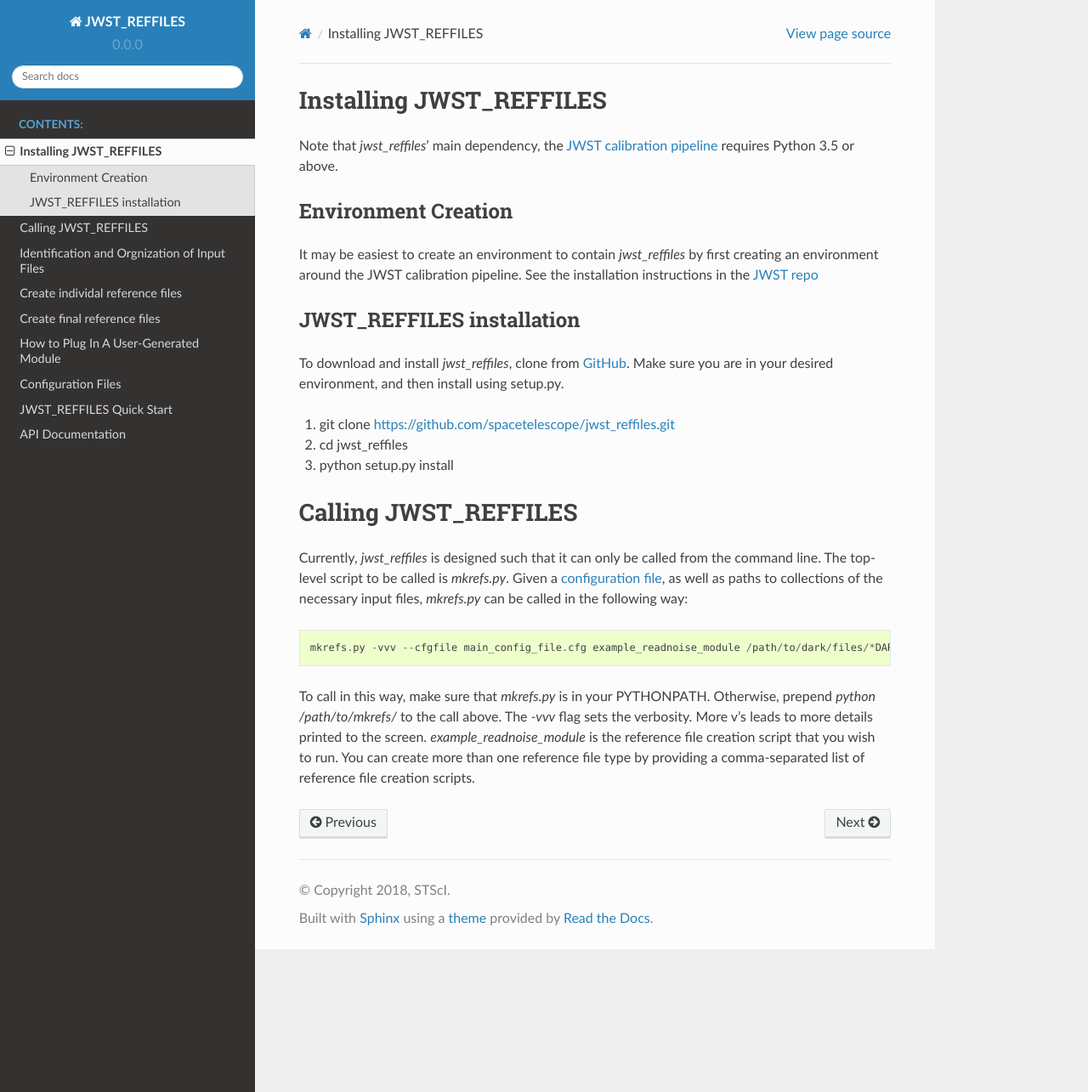
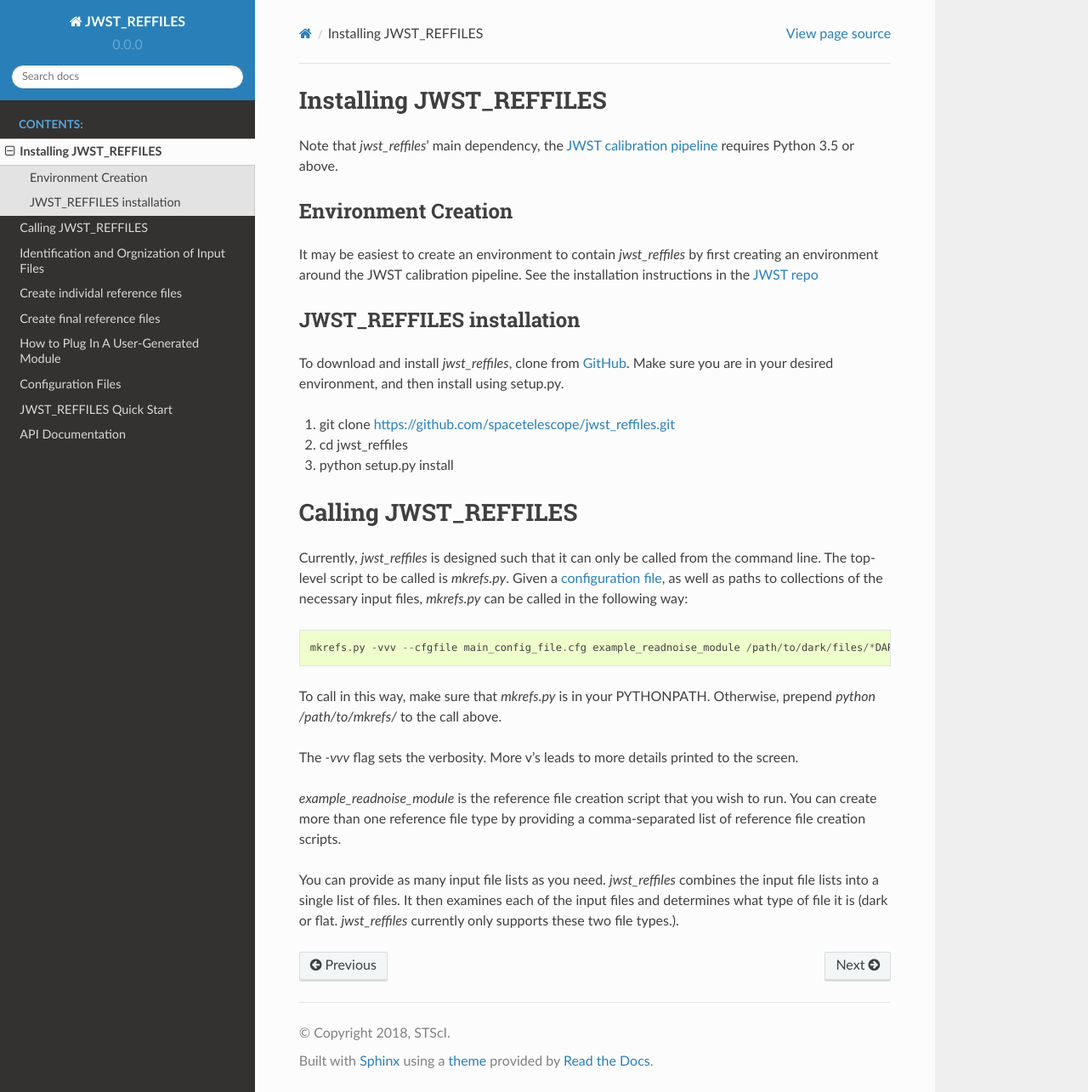
Before and after one commit to spacetelescope/jwst_reffiles, a Sphinx documentation site: the page built from docs/install.rst, in a window 1280 px wide and 1285 px high. Shown: the whole window at 85% size. Built offline with Sphinx 7.4.7 and the Read the Docs theme 2.0.0, drawn with Linux system fonts in a browser that asks for light colours; formulas are drawn with MathJax 3.

Commit message:
Clarify some calling details

```diff
--- a/docs/install.rst
+++ b/docs/install.rst
@@ -27,4 +27,10 @@ Currently, *jwst_reffiles* is designed such that it can only be called from the
 
   mkrefs.py -vvv --cfgfile main_config_file.cfg example_readnoise_module /path/to/dark/files/*DARK*_uncal.fits /path/to/flatfield/files/NRCN815A-LIN-53650[5678]*uncal.fits
 
-To call in this way, make sure that `mkrefs.py` is in your PYTHONPATH. Otherwise, prepend `python /path/to/mkrefs/` to the call above. The `-vvv` flag sets the verbosity. More v's leads to more details printed to the screen. `example_readnoise_module` is the reference file creation script that you wish to run. You can create more than one reference file type by providing a comma-separated list of reference file creation scripts.
+To call in this way, make sure that `mkrefs.py` is in your PYTHONPATH. Otherwise, prepend `python /path/to/mkrefs/` to the call above.
+
+The `-vvv` flag sets the verbosity. More v's leads to more details printed to the screen.
+
+`example_readnoise_module` is the reference file creation script that you wish to run. You can create more than one reference file type by providing a comma-separated list of reference file creation scripts.
+
+You can provide as many input file lists as you need. *jwst_reffiles* combines the input file lists into a single list of files. It then examines each of the input files and determines what type of file it is (dark or flat. *jwst_reffiles* currently only supports these two file types.).
```
